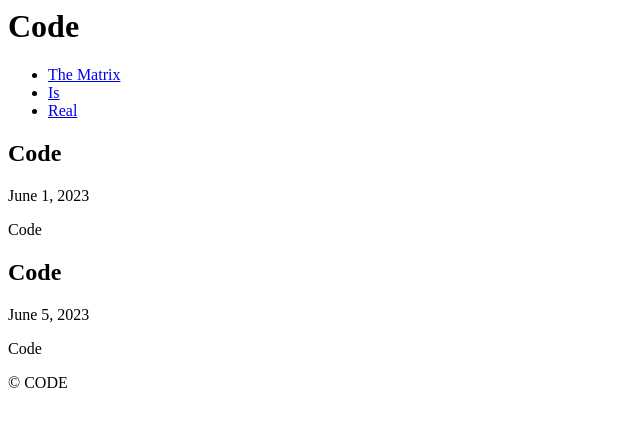
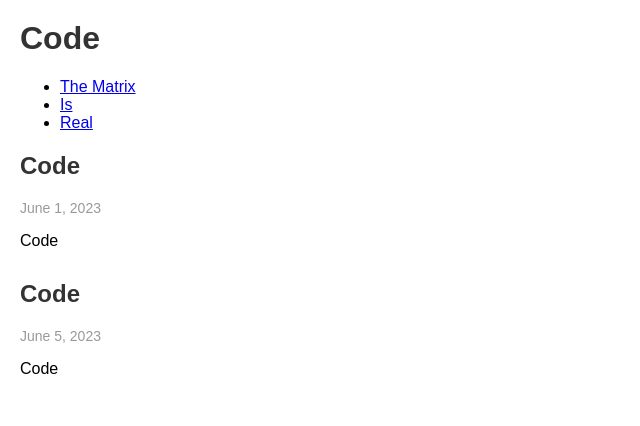
Before and after one commit to ch55secake/ch55secake.github.io, a plain HTML site: page index.html in a window 1280 px wide. Shown: the whole page, without its empty margins (0-640 px from the left). Drawn offline with Linux system fonts and the light colour scheme.

Commit message:
add styles

```diff
--- a/index.html
+++ b/index.html
@@ -3,6 +3,9 @@
   <meta charset="UTF-8">
   <title>Code</title>
 </head>
+<style type="text/css">
+    @import url("styles.css");
+   </style>
 <body>
   <header>
     <h1>Code</h1>
@@ -30,8 +33,5 @@
       </div>
     </article>
   </main>
-  <footer>
-    <p>&copy; CODE</p>
-  </footer>
 </body>
 </html>
```
